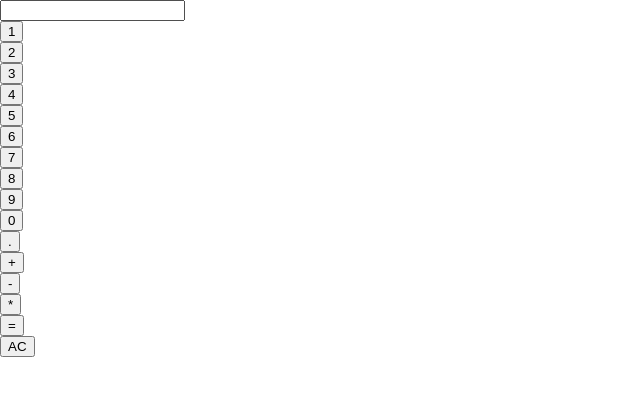
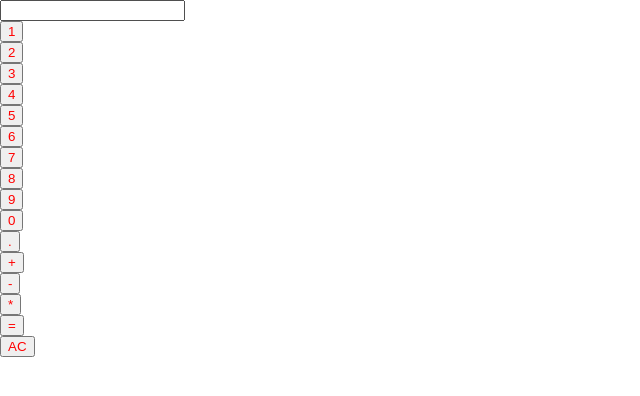
Before and after one commit to luiscarlin/redux-react-calculator, a React app: page / in a window 1280 px wide. Shown: the top 396 px of the page, without its empty margins (0-640 px from the left). Built offline with nearby package versions, Linux system fonts and the light colour scheme; the HTML template or start-up script is replaced by a standard one.

Commit message:
Fix linter issue and start css

```diff
--- a/src/presenters/Button/Button.jsx
+++ b/src/presenters/Button/Button.jsx
@@ -1,4 +1,5 @@
 import React from 'react'
+import './Button.css'
 
 class Button extends React.Component {
   render () {
--- /dev/null
+++ b/src/presenters/Button/Button.scss
@@ -0,0 +1,3 @@
+button {
+  color: red;
+}
```
Also changed, not shown: 2 other files (tests, documents, lock files or other folders).
